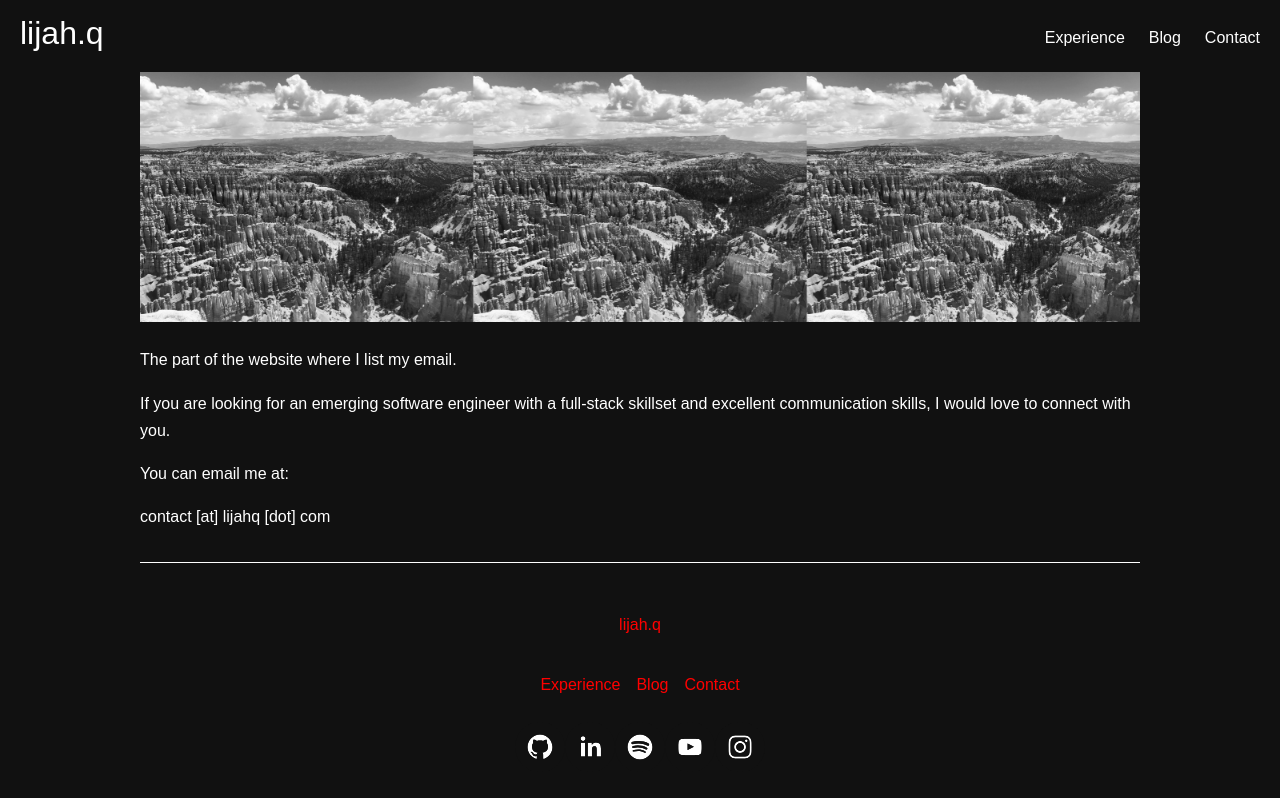
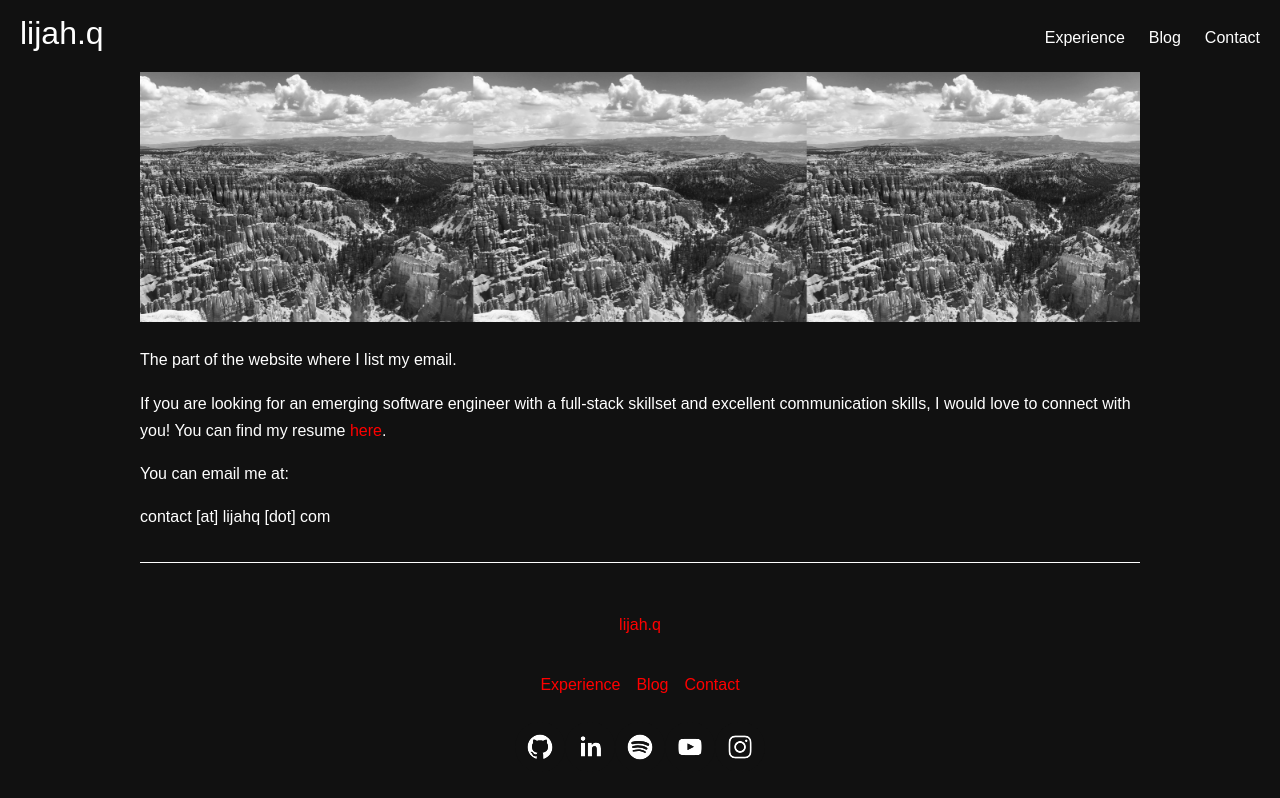
Before and after one commit to lijahq/personal-website, a React (Create React App) app: page /contact in a window 1280 px wide. Built offline with nearby package versions, Linux system fonts and the light colour scheme; a web font is replaced by a local one.

Commit message:
add resume link

```diff
--- a/src/pages/Contact.js
+++ b/src/pages/Contact.js
@@ -1,8 +1,20 @@
 import contactStyles from "./Blog.module.css";
 import rocks from "../media/img/rocks.png";
 import rocksSmaller from "../media/img/rocks-smaller.png";
+import { Link } from "react-router-dom";
 
 function Contact() {
+  // copied from experience to import resume
+  const importAll = (r) => r.keys().map(r);
+  const pdfFiles = importAll(require.context("../media/pdf", false, /\.pdf$/))
+    .sort()
+    .reverse();
+
+  const pdfs = [];
+  for (const pdf of pdfFiles) {
+    pdfs.push(pdf);
+  }
+
   return (
     <>
       <div className={contactStyles.test}>
@@ -17,8 +29,19 @@ function Contact() {
         </p>
         <p>
           If you are looking for an emerging software engineer with a full-stack skillset
-          and excellent communication skills, I would love to connect with you.
+          and excellent communication skills, I would love to connect with you!
+          You can find my resume{" "}
+            <Link
+              to="route"
+              onClick={(event) => {
+                event.preventDefault();
+                window.open(pdfFiles[0]);
+              }}
+            >
+              here
+            </Link>.
         </p>
+
         <p>
           You can email me at:
         </p>
--- a/src/pages/Experience.js
+++ b/src/pages/Experience.js
@@ -12,15 +12,15 @@ import { Link } from "react-router-dom";
 function experience() {
   // TODO: Fix so that it pulls the resume, not just files with .pdf
   // Probably will break if I upload another PDF
-  // const importAsll = (r) => r.keys().map(r);
-  // const pdfFiles = importAll(require.context("../media/pdf", false, /\.pdf$/))
-  //   .sort()
-  //   .reverse();
+  const importAll = (r) => r.keys().map(r);
+  const pdfFiles = importAll(require.context("../media/pdf", false, /\.pdf$/))
+    .sort()
+    .reverse();
 
-  // const pdfs = [];
-  // for (const pdf of pdfFiles) {
-  //   pdfs.push(pdf);
-  // }
+  const pdfs = [];
+  for (const pdf of pdfFiles) {
+    pdfs.push(pdf);
+  }
 
   return (
     <>
@@ -43,6 +43,18 @@ function experience() {
             I'm highly interested in startup opportunities. If you are looking for a full-stack developer with
             a passion for innovative solutions, I would love to get in touch. Please don't hesitate to{" "}
             <Link to="/contact">contact</Link> me!
+          </p>
+          <p>
+            You can find my resume{" "}
+            <Link
+              to="route"
+              onClick={(event) => {
+                event.preventDefault();
+                window.open(pdfFiles[0]);
+              }}
+            >
+              here
+            </Link>.
           </p>
           <p></p>
         </div>
```
Also changed, not shown: 1 other file (tests, documents, lock files or other folders).
